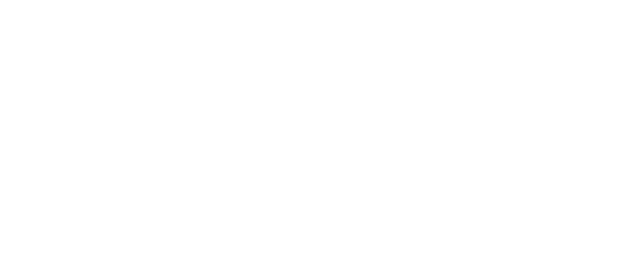
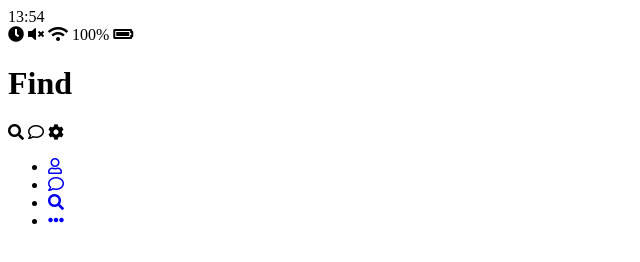
Before and after one commit to k8440009/kakao-clone-2.0, a plain HTML site: page find.html in a window 1280 px wide. Shown: the whole page, without its empty margins (0-640 px from the left). Drawn offline with Linux system fonts and the light colour scheme.

Commit message:
#1.3 Navigation Bar
Navigator added

```diff
--- a/find.html
+++ b/find.html
@@ -0,0 +1,72 @@
+<!-- 채팅 화면-->
+<!DOCTYPE html>
+<html lang="en">
+  <head>
+    <meta charset="UTF-8" />
+    <meta name="viewport" content="width=device-width, initial-scale=1.0" />
+    <meta http-equiv="X-UA-Compatible" content="ie=edge" />
+    <link
+      rel="stylesheet"
+      href="https://use.fontawesome.com/releases/v5.9.0/css/all.css"
+    />
+    <title>Find | Kakao Clone</title>
+  </head>
+  <body>
+    <!-- STATUS BAR-->
+    <div class="status-bar">
+      <div class="status-bar__column">
+        <span class="status-bar__clock">13:54</span>
+      </div>
+      <div class="status-bar__column">
+        <i class="fas fa-clock"></i>
+        <i class="fas fa-volume-mute"></i>
+        <i class="fas fa-wifi"></i>
+        <span class="status-bar__battery-level">100%</span>
+        <i class="fas fa-battery-full"></i>
+      </div>
+    </div>
+    <!-- HEADER -->
+    <header class="header">
+      <div class="header__header-column">
+        <h1 class="header__title">Find</h1>
+      </div>
+      <div class="header__header-column">
+        <span class="header__icon">
+          <i class="fas fa-search"></i>
+        </span>
+        <span class="header__icon">
+          <i class="far fa-comment"></i>
+        </span>
+        <span class="header__icon">
+          <i class="fas fa-cog"></i>
+        </span>
+      </div>
+    </header>
+    <!-- BOTTOM -->
+    <nav class="nav">
+      <ul class="nav__list">
+        <li class="nav__list-item">
+          <a href="friends.html" class="nav_list-link">
+            <i class="far fa-user"></i>
+          </a>
+        </li>
+        <li class="nav__list-item">
+          <a href="index.html" class="nav_list-link">
+            <i class="far fa-comment"></i>
+          </a>
+        </li>
+        <li class="nav__list-item">
+          <a href="find.html" class="nav_list-link">
+            <i class="fas fa-search"></i>
+          </a>
+        </li>
+        <li class="nav__list-item">
+          <a href="more.html" class="nav_list-link">
+              <i class="fas fa-ellipsis-h"></i>
+            </i>
+          </a>
+        </li>
+      </ul>
+    </nav>
+  </body>
+</html>
```
Also changed, not shown: friends.html (+72 -0 lines), index.html (+28 -3 lines), more.html (+72 -0 lines).
